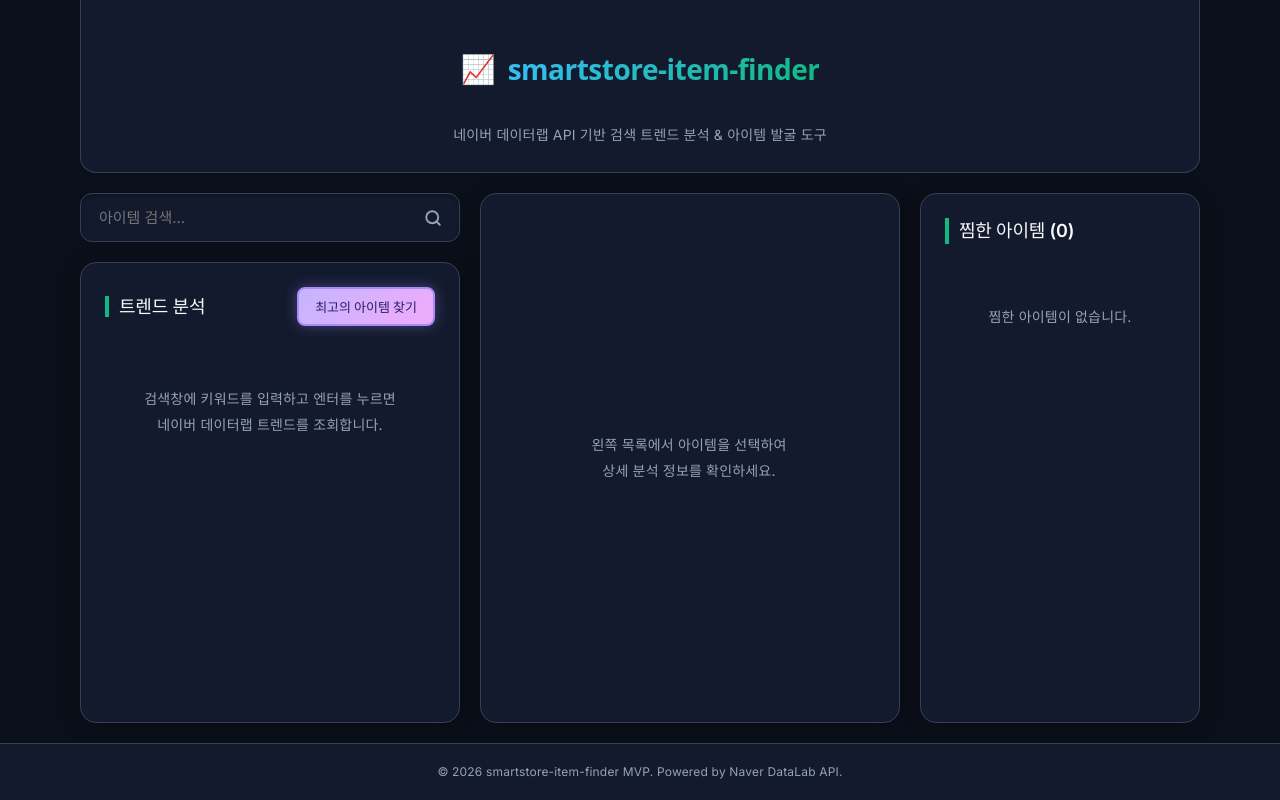
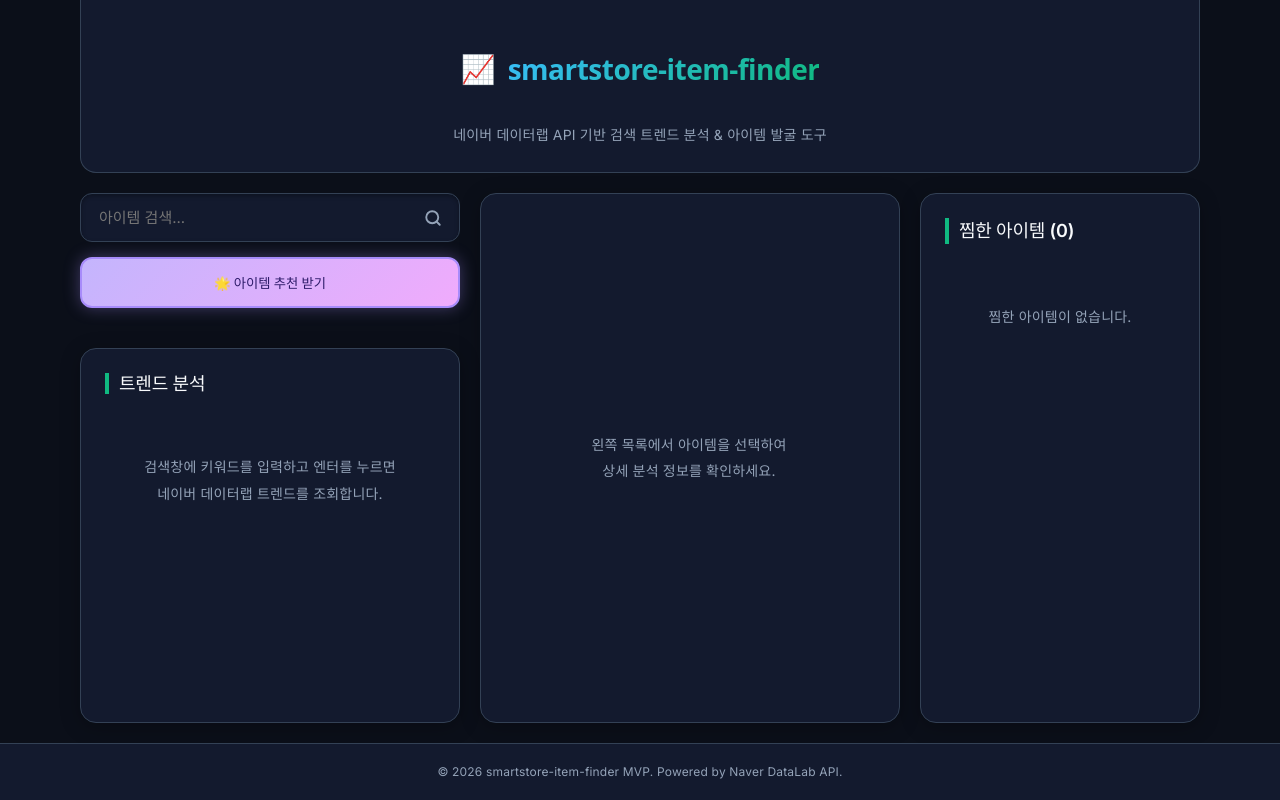
Before and after one commit to heo-mk/smartstore-search, a React (Vite) app in the folder frontend/: page / in a window 1280 px wide. Built offline with nearby package versions, Linux system fonts and the light colour scheme.

Commit message:
Modify 버튼 혼동 문제 해결

```diff
--- a/frontend/src/App.tsx
+++ b/frontend/src/App.tsx
@@ -79,6 +79,15 @@
           <div className="workspace-column left-column">
             <section className="search-section">
               <SearchBar onSearch={handleSearch} />
+              <div className="button-group">
+                <button
+                  className="recommend-button"
+                  onClick={handleRecommendClick}
+                  disabled={isRecommendLoading}
+                >
+                  {isRecommendLoading ? '⏳ 분석 중...' : '🌟 아이템 추천 받기'}
+                </button>
+              </div>
             </section>
 
             <section className="list-section">
@@ -101,8 +110,6 @@
                 <TrendingList
                   searchTerm={searchTerm}
                   onSelectItem={setSelectedItem}
-                  onRecommendClick={handleRecommendClick}
-                  isRecommendLoading={isRecommendLoading}
                   onRefetchReady={handleRefetchReady}
                 />
               )}
--- a/frontend/src/components/TrendingList.tsx
+++ b/frontend/src/components/TrendingList.tsx
@@ -5,16 +5,12 @@
 interface TrendingListProps {
   searchTerm: string;
   onSelectItem: (item: TrendItem) => void;
-  onRecommendClick: () => void;
-  isRecommendLoading: boolean;
   onRefetchReady?: (refetch: () => void) => void;
 }
 
 export function TrendingList({
   searchTerm,
   onSelectItem,
-  onRecommendClick,
-  isRecommendLoading,
   onRefetchReady,
 }: TrendingListProps) {
   const { data: trendItem, isLoading, error, refetch } = useTrendingKeywords(searchTerm);
@@ -103,13 +99,6 @@
     <div className="trending-list">
       <div className="list-header">
         <h2>트렌드 분석</h2>
-        <button
-          className="recommend-button"
-          onClick={onRecommendClick}
-          disabled={isRecommendLoading}
-        >
-          {isRecommendLoading ? '분석 중...' : '최고의 아이템 찾기'}
-        </button>
       </div>
       {renderContent()}
     </div>
```
